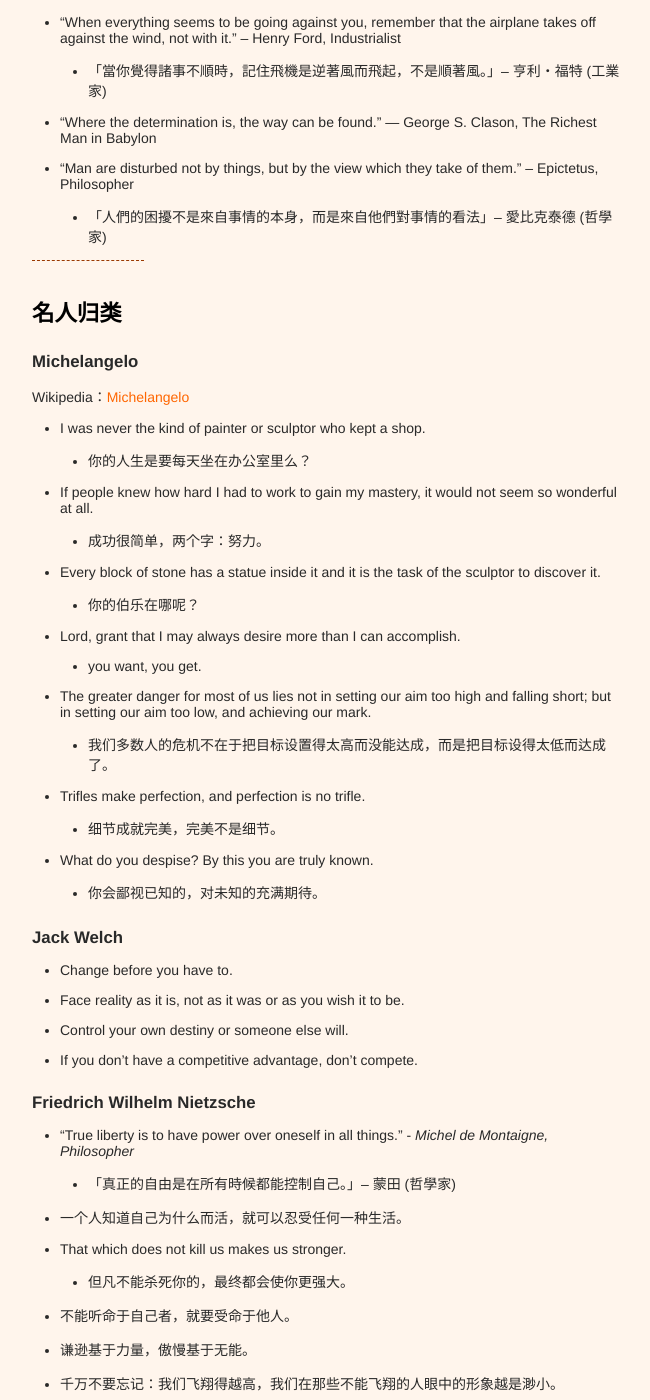
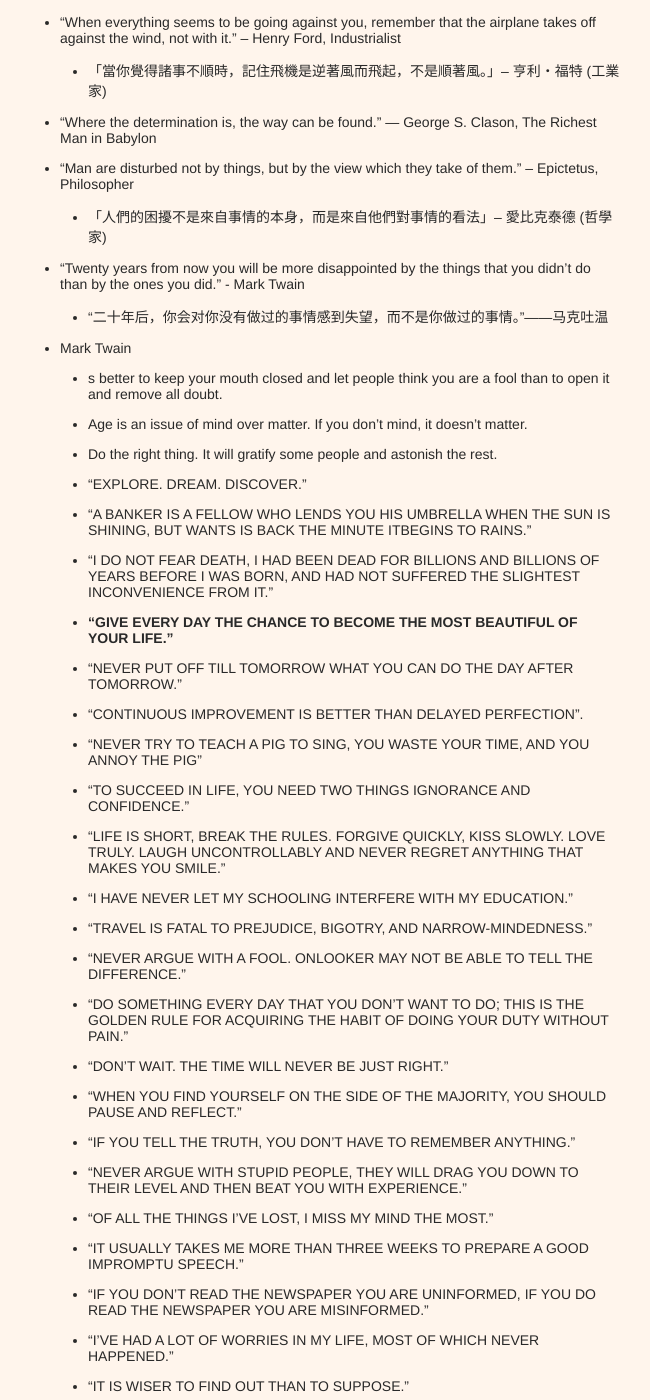
Before and after one commit to xianyuxmu/xianyuxmu.github.io, a Jekyll site: the page built from _posts/2017-06-17-chicken-soup.md, in a window 1280 px wide and 1400 px high, scrolled down 5139 px. Shown: the whole window, without its empty margins (314-964 px from the left). Built offline with Jekyll 4.4.1, drawn with Linux system fonts in a browser that asks for light colours; comment, search, counter and statistics services are not loaded.

Commit message:
Mark Twain

```diff
--- a/_posts/2017-06-17-chicken-soup.md
+++ b/_posts/2017-06-17-chicken-soup.md
@@ -141,6 +141,34 @@
 - “Where the determination is, the way can be found.”  ― George S. Clason, The Richest Man in Babylon
 - “Man are disturbed not by things, but by the view which they take of them.” – Epictetus, Philosopher
 	- 「人們的困擾不是來自事情的本身，而是來自他們對事情的看法」– 愛比克泰德 (哲學家)
+- "Twenty years from now you will be more disappointed by the things that you didn't do than by the ones you did." - Mark Twain
+	- “二十年后，你会对你没有做过的事情感到失望，而不是你做过的事情。”——马克吐温
+- Mark Twain
+	- s better to keep your mouth closed and let people think you are a fool than to open it and remove all doubt.
+	- Age is an issue of mind over matter. If you don't mind, it doesn't matter.
+	- Do the right thing. It will gratify some people and astonish the rest.
+	- “EXPLORE. DREAM. DISCOVER.”
+	- “A BANKER IS A FELLOW WHO LENDS YOU HIS UMBRELLA WHEN THE SUN IS SHINING, BUT WANTS IS BACK THE MINUTE ITBEGINS TO RAINS.”
+	- “I DO NOT FEAR DEATH, I HAD BEEN DEAD FOR BILLIONS AND BILLIONS OF YEARS BEFORE I WAS BORN, AND HAD NOT SUFFERED THE SLIGHTEST INCONVENIENCE FROM IT.”
+	- **“GIVE EVERY DAY THE CHANCE TO BECOME THE MOST BEAUTIFUL OF YOUR LIFE.”**
+	- “NEVER PUT OFF TILL TOMORROW WHAT YOU CAN DO THE DAY AFTER TOMORROW.”
+	- “CONTINUOUS IMPROVEMENT IS BETTER THAN DELAYED PERFECTION”.
+	- “NEVER TRY TO TEACH A PIG TO SING, YOU WASTE YOUR TIME, AND YOU ANNOY THE PIG”
+	- “TO SUCCEED IN LIFE,  YOU NEED TWO THINGS IGNORANCE AND CONFIDENCE.”
+	- “LIFE IS SHORT, BREAK THE RULES. FORGIVE QUICKLY, KISS SLOWLY. LOVE TRULY. LAUGH UNCONTROLLABLY AND NEVER REGRET ANYTHING THAT MAKES YOU SMILE.”
+	-  “I HAVE NEVER LET MY SCHOOLING INTERFERE WITH MY EDUCATION.”
+	-  “TRAVEL IS FATAL TO PREJUDICE, BIGOTRY, AND NARROW-MINDEDNESS.”
+	- “NEVER ARGUE WITH A FOOL. ONLOOKER MAY NOT BE ABLE TO TELL THE DIFFERENCE.”
+	- “DO SOMETHING EVERY DAY THAT YOU DON’T WANT TO DO; THIS IS THE GOLDEN RULE FOR ACQUIRING THE HABIT OF DOING YOUR DUTY WITHOUT PAIN.”
+	- “DON’T WAIT. THE TIME WILL NEVER BE JUST RIGHT.”
+	- “WHEN YOU FIND YOURSELF ON THE SIDE OF THE MAJORITY, YOU SHOULD PAUSE AND REFLECT.”
+	- “IF YOU TELL THE TRUTH, YOU DON’T HAVE TO REMEMBER ANYTHING.”
+	- “NEVER ARGUE WITH STUPID PEOPLE, THEY WILL DRAG YOU DOWN TO THEIR LEVEL AND THEN BEAT YOU WITH EXPERIENCE.”
+	- “OF ALL THE THINGS I’VE LOST, I MISS MY MIND THE MOST.”
+	- “IT USUALLY TAKES ME MORE THAN THREE WEEKS TO PREPARE A GOOD IMPROMPTU SPEECH.”
+	- “IF YOU DON’T READ THE NEWSPAPER YOU ARE UNINFORMED, IF YOU DO READ THE NEWSPAPER YOU ARE MISINFORMED.”
+	- “I’VE HAD A LOT OF WORRIES IN MY LIFE, MOST OF WHICH NEVER HAPPENED.”
+	- “IT IS WISER TO FIND OUT THAN TO SUPPOSE.”
 
 
 
```
